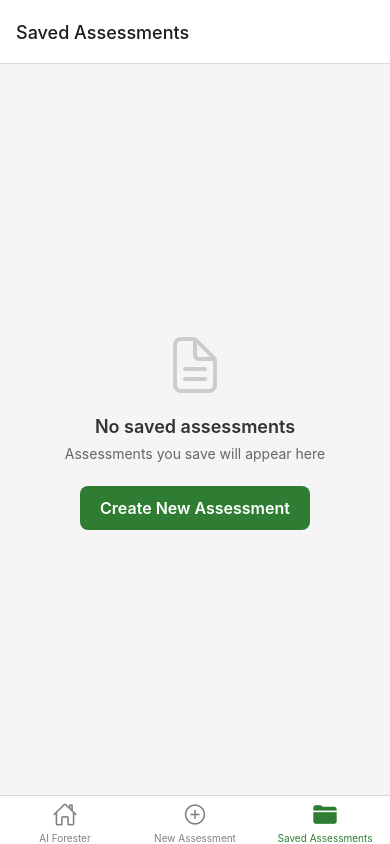
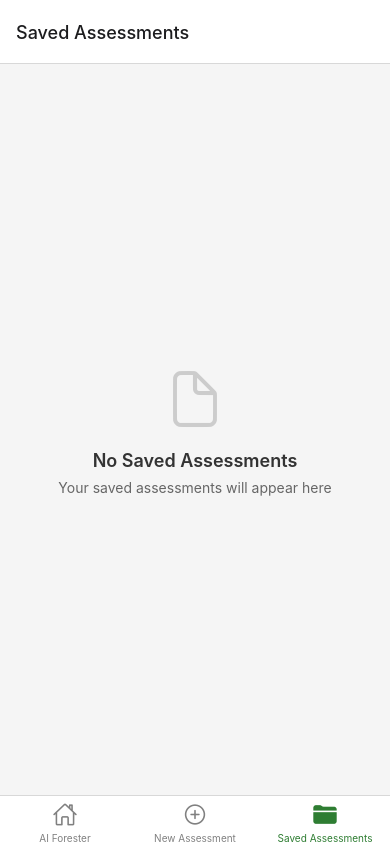
Before and after one commit to davidbeleznay/ai-forester-clean, a React Native app: screen /SavedForms in a window 390 px wide. Built offline with nearby package versions, Linux system fonts and the light colour scheme.

Commit message:
Add SavedFormsScreen with simplified structure to avoid bundling issues

```diff
--- a/screens/forms/SavedFormsScreen.js
+++ b/screens/forms/SavedFormsScreen.js
@@ -51,7 +51,11 @@ const SavedFormsScreen = ({ navigation }) => {
    * View a specific form
    */
   const viewForm = (form) => {
-    navigation.navigate('ViewForm', { formId: form.id });
+    // We'll implement the view form screen in a future update
+    Alert.alert('Coming Soon', 'View form functionality will be added in the next update');
+
+    // In the future, we'll navigate to the ViewFormScreen
+    // navigation.navigate('ViewForm', { formId: form.id });
   };
 
   /**
@@ -101,7 +105,7 @@ const SavedFormsScreen = ({ navigation }) => {
           {/* Show location if available */}
           {item.location && (
             <View style={styles.locationContainer}>
-              <Ionicons name="location-outline" size={14} color="#666" />
+              <Ionicons name="location-outline" size={16} color="#666" />
               <Text style={styles.locationText}>{item.location}</Text>
             </View>
           )}
@@ -111,54 +115,40 @@ const SavedFormsScreen = ({ navigation }) => {
           style={styles.deleteButton}
           onPress={() => confirmDeleteForm(item)}
         >
-          <Ionicons name="trash-outline" size={22} color="#ff4444" />
+          <Ionicons name="trash-outline" size={24} color="#e74c3c" />
         </TouchableOpacity>
       </TouchableOpacity>
     );
   };
 
   /**
-   * Render empty state when no forms exist
+   * Render empty state when no forms are available
    */
-  const renderEmptyState = () => {
-    if (loading) {
-      return (
-        <View style={styles.emptyContainer}>
-          <ActivityIndicator size="large" color="#2E7D32" />
-          <Text style={styles.emptyText}>Loading saved assessments...</Text>
-        </View>
-      );
-    }
-
-    return (
-      <View style={styles.emptyContainer}>
-        <Ionicons name="document-text-outline" size={64} color="#ccc" />
-        <Text style={styles.emptyText}>No saved assessments</Text>
-        <Text style={styles.emptySubtext}>
-          Assessments you save will appear here
-        </Text>
-        <TouchableOpacity
-          style={styles.createButton}
-          onPress={() => navigation.navigate('NewForm')}
-        >
-          <Text style={styles.createButtonText}>Create New Assessment</Text>
-        </TouchableOpacity>
-      </View>
-    );
-  };
+  const renderEmptyComponent = () => (
+    <View style={styles.emptyContainer}>
+      <Ionicons name="document-outline" size={64} color="#ccc" />
+      <Text style={styles.emptyTitle}>No Saved Assessments</Text>
+      <Text style={styles.emptySubtitle}>
+        Your saved assessments will appear here
+      </Text>
+    </View>
+  );
 
   return (
     <View style={styles.container}>
-      {forms.length > 0 ? (
+      {loading ? (
+        <View style={styles.loadingContainer}>
+          <ActivityIndicator size="large" color="#2E7D32" />
+          <Text style={styles.loadingText}>Loading saved assessments...</Text>
+        </View>
+      ) : (
         <FlatList
           data={forms}
           renderItem={renderFormItem}
-          keyExtractor={(item) => item.id}
+          keyExtractor={item => item.id}
           contentContainerStyle={styles.listContainer}
-          showsVerticalScrollIndicator={false}
+          ListEmptyComponent={renderEmptyComponent}
         />
-      ) : (
-        renderEmptyState()
       )}
     </View>
   );
@@ -169,8 +159,20 @@ const styles = StyleSheet.create({
     flex: 1,
     backgroundColor: '#f5f5f5',
   },
+  loadingContainer: {
+    flex: 1,
+    justifyContent: 'center',
+    alignItems: 'center',
+    padding: 20,
+  },
+  loadingText: {
+    marginTop: 10,
+    fontSize: 16,
+    color: '#666',
+  },
   listContainer: {
     padding: 16,
+    flexGrow: 1,
   },
   formItem: {
     backgroundColor: 'white',
@@ -178,6 +180,7 @@ const styles = StyleSheet.create({
     padding: 16,
     marginBottom: 12,
     flexDirection: 'row',
+    justifyContent: 'space-between',
     alignItems: 'center',
     shadowColor: '#000',
     shadowOffset: { width: 0, height: 1 },
@@ -191,13 +194,13 @@ const styles = StyleSheet.create({
   formTitle: {
     fontSize: 16,
     fontWeight: '600',
+    color: '#333',
     marginBottom: 4,
-    color: '#333',
   },
   formDate: {
     fontSize: 14,
     color: '#666',
-    marginBottom: 4,
+    marginBottom: 8,
   },
   locationContainer: {
     flexDirection: 'row',
@@ -216,30 +219,19 @@ const styles = StyleSheet.create({
     justifyContent: 'center',
     alignItems: 'center',
     padding: 20,
+    minHeight: 300,
   },
-  emptyText: {
+  emptyTitle: {
     fontSize: 18,
     fontWeight: '600',
+    color: '#333',
     marginTop: 16,
-    color: '#333',
   },
-  emptySubtext: {
+  emptySubtitle: {
     fontSize: 14,
     color: '#666',
     marginTop: 8,
     textAlign: 'center',
-    marginBottom: 24,
-  },
-  createButton: {
-    backgroundColor: '#2E7D32',
-    paddingVertical: 12,
-    paddingHorizontal: 20,
-    borderRadius: 8,
-  },
-  createButtonText: {
-    color: 'white',
-    fontWeight: '600',
-    fontSize: 16,
   },
 });
 
```
